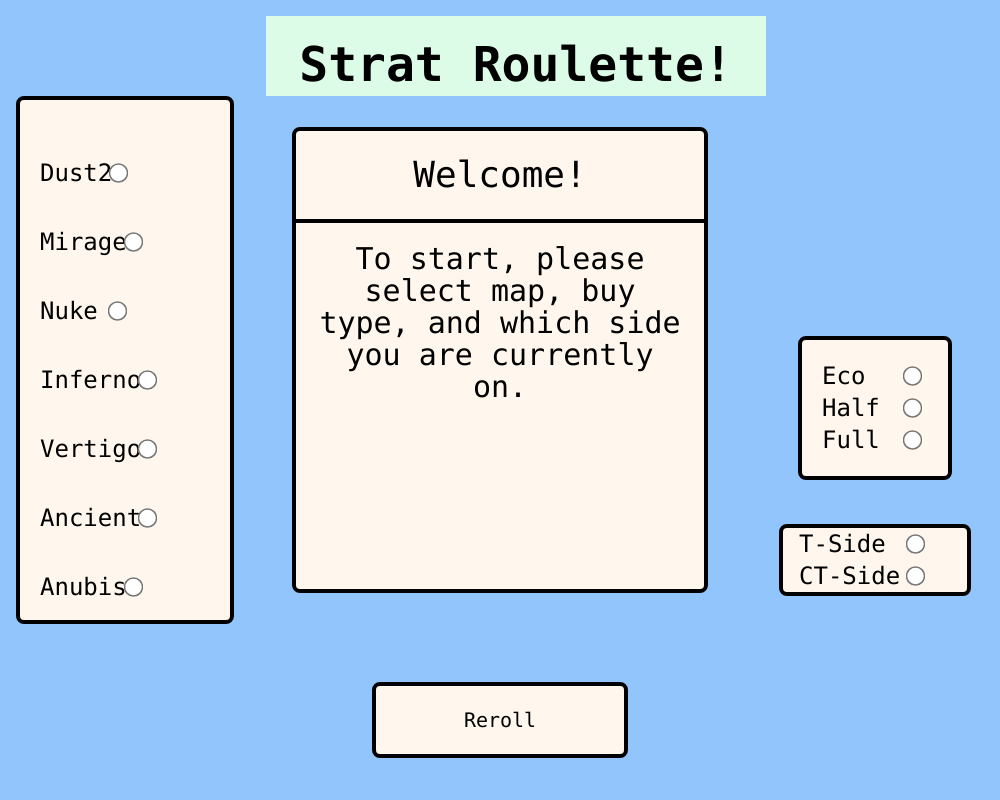
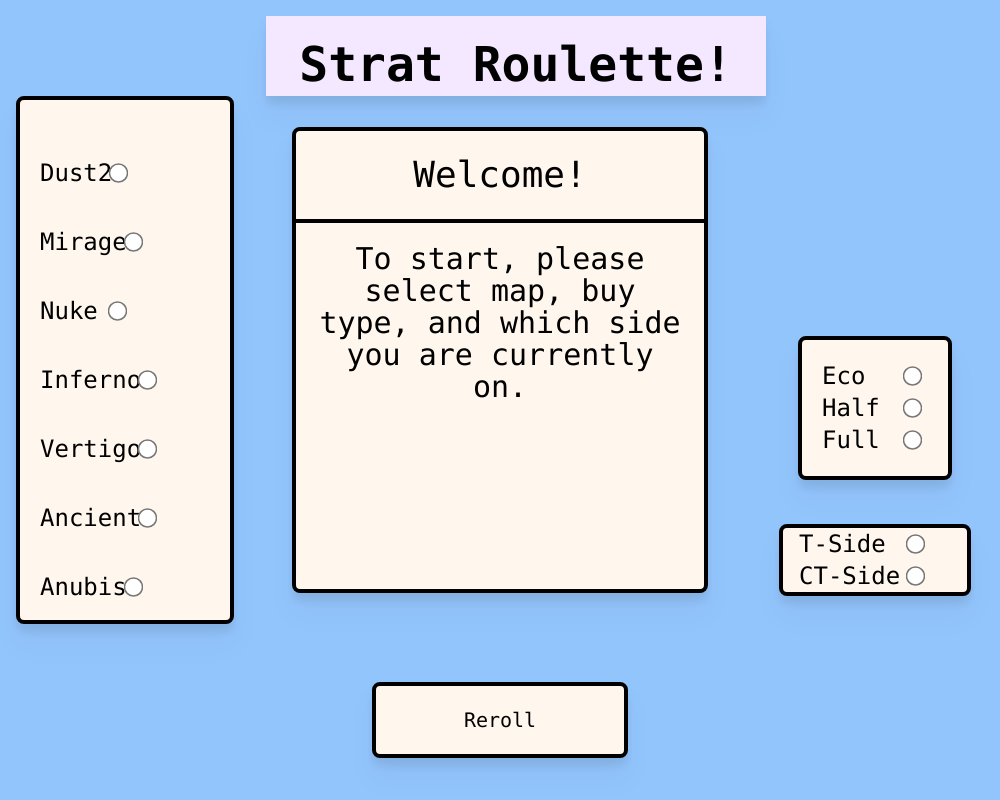
Before and after one commit to CamCalhoun/CS2StratRoulette, an Electron app: page index.html in a window 1000 px wide. Drawn offline with Linux system fonts and the light colour scheme; no server answers.

Commit message:
played with styles

```diff
--- a/index.html
+++ b/index.html
@@ -19,12 +19,14 @@
 		<div class="grid grid-cols-[25%_50%_25%] h-full grid-rows-[10%_50%_20%_20%]">
 
 			<!--Title-->
-			<div class="row-start-1 col-start-2 h-full w-full bg-green-100 text-center p-6 text-5xl font-bold m-4">
+			<div
+				class="drop-shadow-xl row-start-1 col-start-2 h-full w-full bg-purple-100 text-center p-6 text-5xl font-bold m-4">
 				<p>Strat Roulette!</p>
 			</div>
 
 			<!--Map Selector-->
-			<div class="row-start-2 col-start-1 bg-orange-50 row-span-2 border-4 rounded-lg border-black m-4 ">
+			<div
+				class="drop-shadow-xl row-start-2 col-start-1 bg-orange-50 row-span-2 border-4 rounded-lg border-black m-4 ">
 				<div class="flex flex-col m-5 text-2xl lg:text-3xl  xl:text-4xl justify-evenly w-2/5 h-full">
 					<div class="flex justify-between"> <label for="dust2">Dust2</label>
 						<input type="radio" id="dust2" name="maps" value="Dust2" class="p-2 scale-150" />
@@ -59,7 +61,7 @@
 
 			<!--Strat display window-->
 			<div id="displayWindow"
-				class="row-start-2 col-start-2 row-span-2 bg-orange-50 lg:w-full md:w-5/6 lg:h-full md:h-5/6 text-center border-4 rounded-lg border-black lg:m-4 md:mx-auto md:my-auto">
+				class="drop-shadow-xl row-start-2 col-start-2 row-span-2 bg-orange-50 lg:w-full md:w-5/6 lg:h-full md:h-5/6 text-center border-4 rounded-lg border-black lg:m-4 md:mx-auto md:my-auto">
 				<p id="displayStratTitle" class="border-b-4 border-black text-4xl p-6">Welcome!</p>
 				<p id="displayStratInfo" class="text-3xl leading-8 p-5">To start, please select map, buy type, and which
 					side you are currently on.
@@ -67,7 +69,7 @@
 			</div>
 
 			<!--Buy selector-->
-			<div class="row-start-2 col-start-3 mx-12 grid place-items-end">
+			<div class="drop-shadow-xl row-start-2 col-start-3 mx-12 grid place-items-end">
 				<div class="bg-orange-50 border-4 rounded-lg border-black w-full lg:h-1/2 md:1/3">
 					<div
 						class="flex flex-col m-5 md:text-2xl lg:text-3xl  xl:text-4xl justify-evenly lg:w-1/3 md:w-2/3 lg:h-full md:h-2/3">
@@ -87,7 +89,8 @@
 			</div>
 
 			<!--Reroll button-->
-			<div onclick="reroll()" class="row-start-4 col-start-2 h-full w-full grid place-items-center m-auto lg:m-4">
+			<div onclick="reroll()"
+				class="drop-shadow-xl row-start-4 col-start-2 h-full w-full grid place-items-center m-auto lg:m-4">
 				<p
 					class="text-black bg-orange-50 border-4 rounded-lg border-black lg:p-8 md:p-5 lg:w-96 md:w-64 text-center md:text-xl lg:text-3xl">
 					Reroll
@@ -95,7 +98,7 @@
 			</div>
 
 			<!--Side selector-->
-			<div class="row-start-3 col-start-3 m-4 grid place-items-center">
+			<div class="drop-shadow-xl row-start-3 col-start-3 m-4 grid place-items-center">
 				<div class="bg-orange-50 border-4 rounded-lg border-black lg:w-96 md:w-48">
 					<div
 						class="flex flex-col text-2xl lg:text-3xl  xl:text-4xl justify-evenly h-full xl:w-1/2 lg:w-1/3 md:w-2/3 mx-4">
```
Also changed, not shown: tailwind/output.css.
